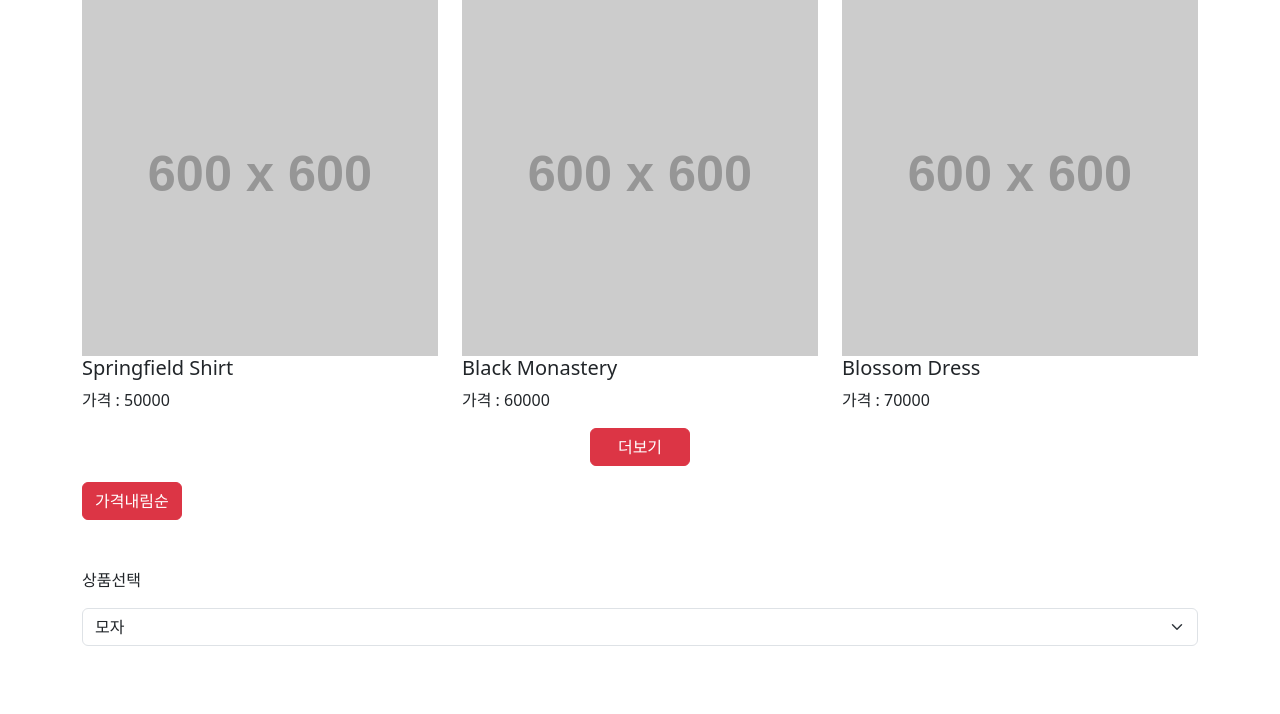
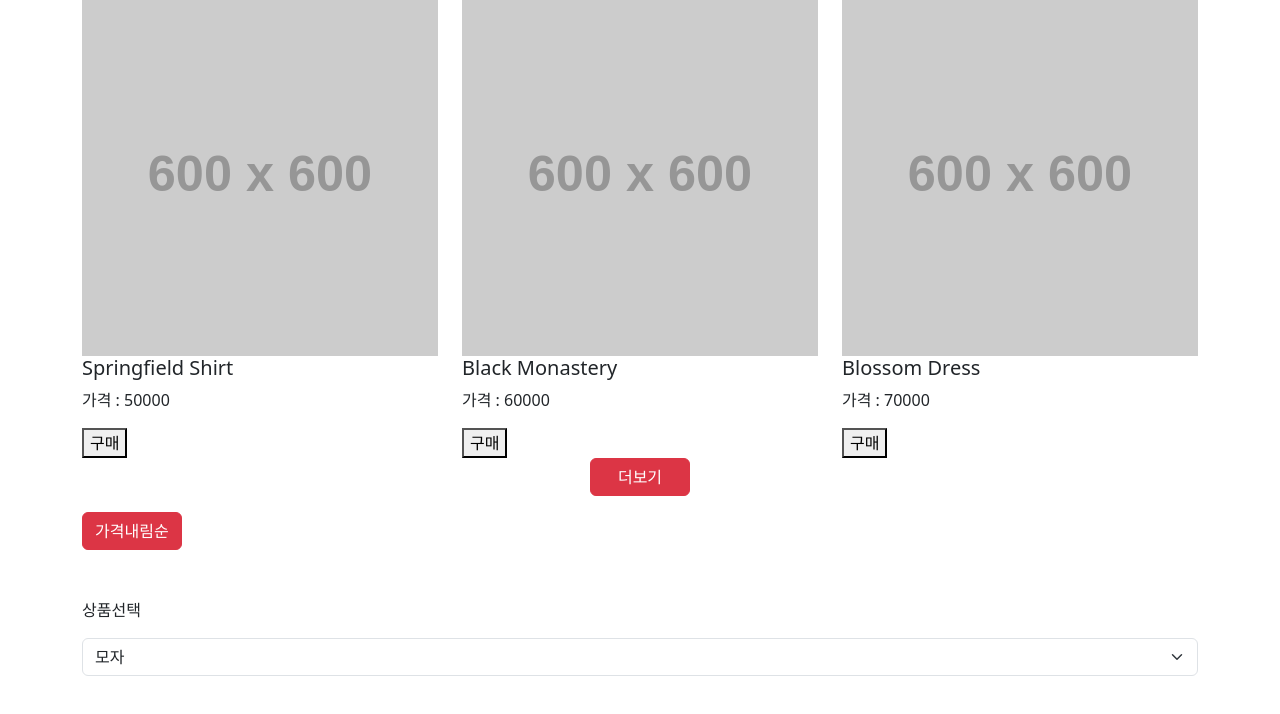
Before and after one commit to 1000mj/javascript, a website: page list.html in a window 1280 px wide. Both pictures are taken after a click on the button "가격내림순". Drawn offline with nearby package versions, Linux system fonts and the light colour scheme; placeholder pictures from the web are drawn by us.

Commit message:
localStorage에 저장하기 key : value 형태 , 뽑아쓰기 , 지우기

```diff
--- a/list.html
+++ b/list.html
@@ -48,7 +48,7 @@
     <div id="test"></div>
 
     <script>
-        var array = [7, 3, 5, 2, 40];
+        // var array = [7, 3, 5, 2, 40];
 
         // array자료 원하는 것만 필터 .filter()
         // var newArray =array.filter((a)=>{
@@ -57,10 +57,10 @@
         // console.log(newArray);
 
         // array자료 전부 변형 .map()
-        var newArray =array.map((a)=>{
-            return a * 5;
-        });
-        console.log(newArray);
+        // var newArray =array.map((a)=>{
+        //     return a * 5;
+        // });
+        // console.log(newArray);
 
 
     </script>
@@ -77,7 +77,8 @@
                         <img src="https://via.placeholder.com/600" class="w-100"/>
                         <h5>${data.title}</h5>
                         <p>가격 : ${data.price}</p>
-                        </div>`;
+                        <button className='buy'>구매</button>
+                    </div>`;
                     $('.row').append(템플릿);
                 });
             });
@@ -92,6 +93,15 @@
             { id : 2, price : 60000, title : 'Black Monastery' }
         ];
 
+
+
+        localStorage.setItem('num', 1);
+        localStorage.getItem('num');
+        localStorage.removeItem('num');
+
+
+
+
         $('#price').click(function(){
             products.sort(function(a,b){
                 return a.price - b.price;
@@ -103,7 +113,8 @@
                         <img src="https://via.placeholder.com/600" class="w-100"/>
                         <h5>${data.title}</h5>
                         <p>가격 : ${data.price}</p>
-                        </div>`;
+                        <button className='buy'>구매</button>
+                    </div>`;
                 $('.row').append(템플릿);
             })
         });
@@ -120,7 +131,8 @@
                 <img src="https://via.placeholder.com/600" class="w-100"/>
                 <h5>${data.title}</h5>
                 <p>가격 : ${data.price}</p>
-                </div>`;
+                <button className='buy'>구매</button>
+            </div>`;
                 $('.row').append(템플릿);
             })
     </script>
```
